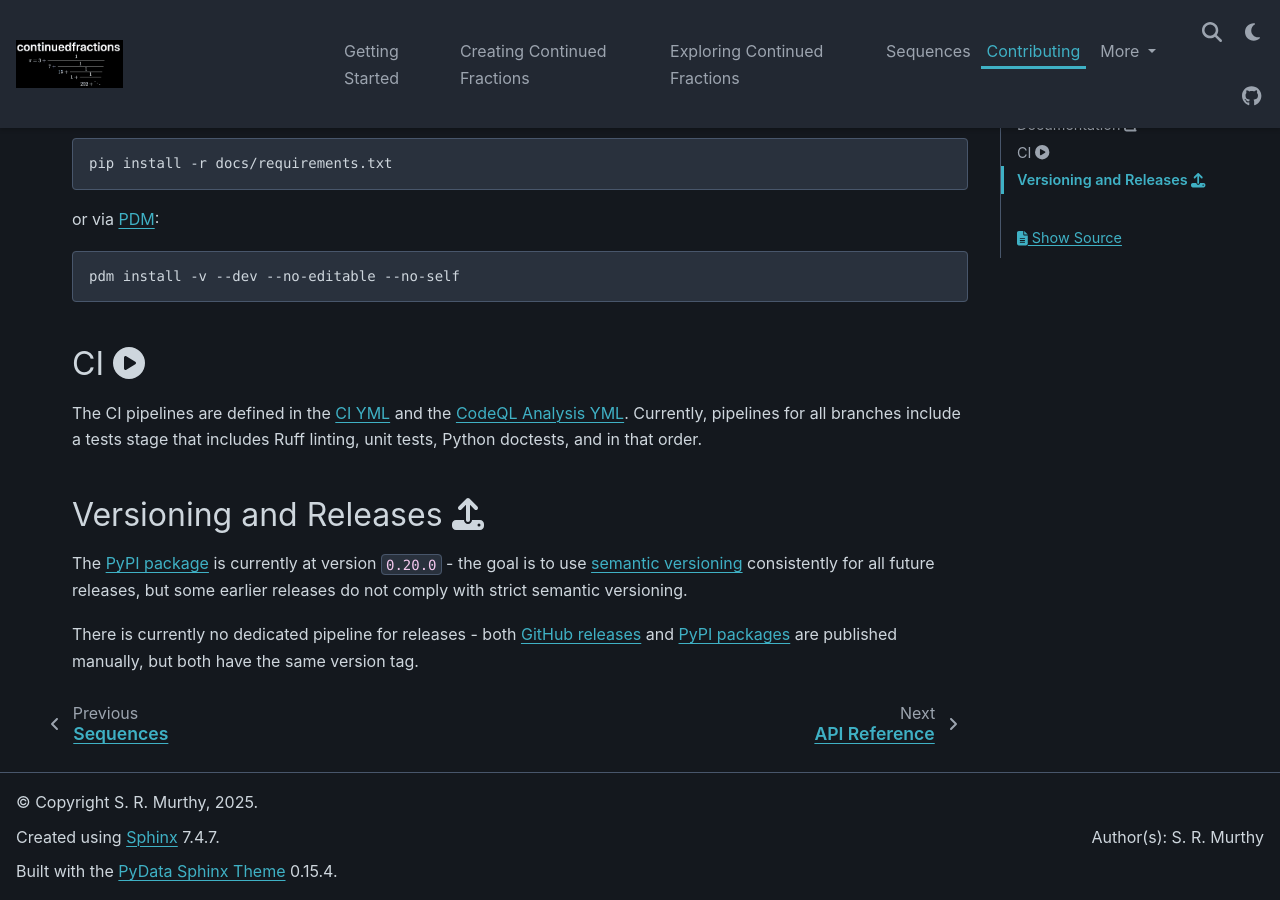
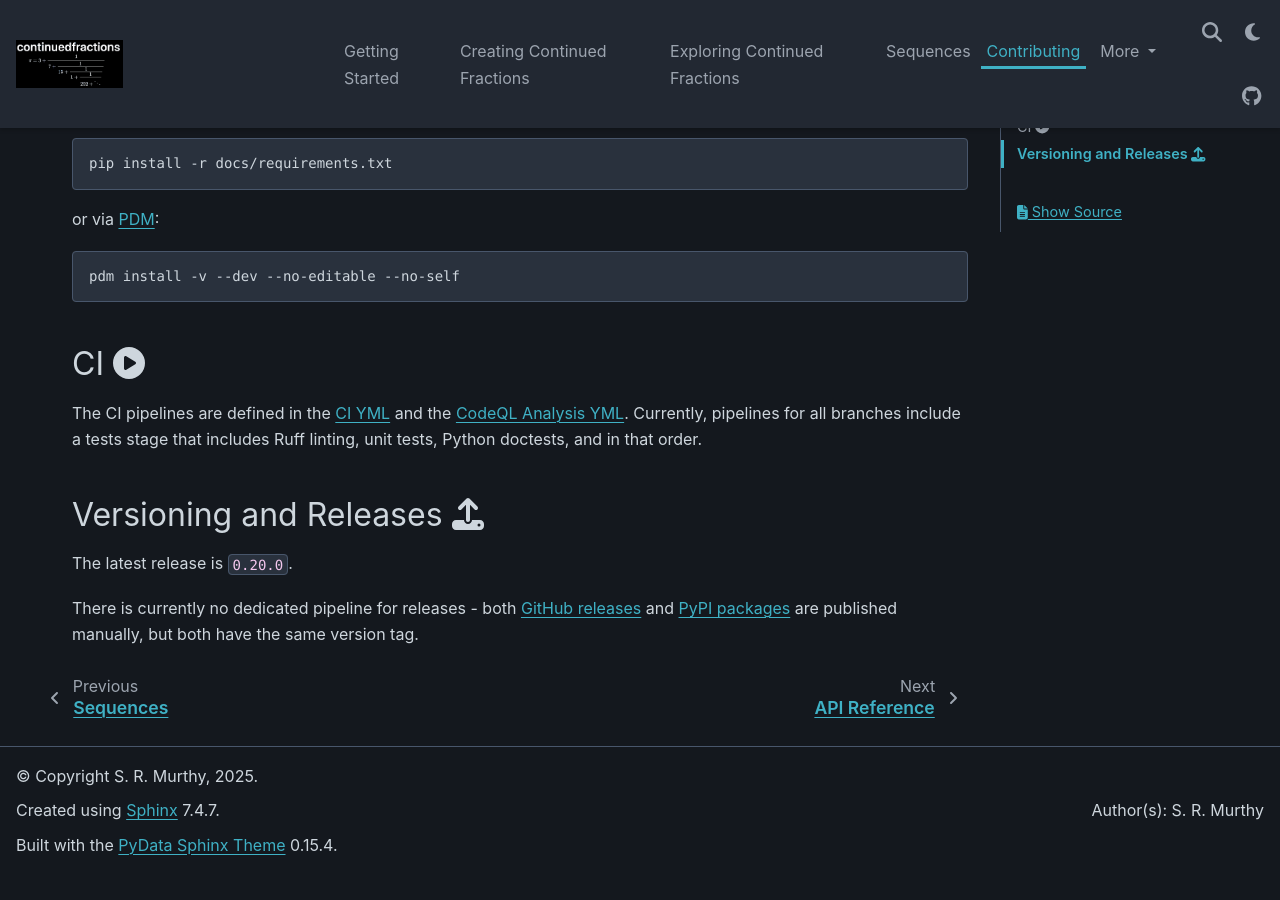
Before and after one commit to sr-murthy/continuedfractions, a Sphinx documentation site: the page built from docs/sources/contributing.rst, in a window 1280 px wide and 900 px high, scrolled down 3298 px. Built offline with Sphinx 7.4.7 and the PyData theme 0.15.4, drawn with Linux system fonts in a browser that asks for light colours; nearby versions of some CDN libraries; after the commit the page ends 4172 px from its top, so only the background shows below that.

Commit message:
docs: tweak contributions page source

```diff
--- a/docs/sources/contributing.rst
+++ b/docs/sources/contributing.rst
@@ -165,6 +165,6 @@ The CI pipelines are defined in the `CI YML <https://github.com/sr-murthy/contin
 Versioning and Releases :fas:`upload`
 =====================================
 
-The `PyPI package <https://pypi.org/project/continuedfractions/>`_ is currently at version ``0.20.0`` - the goal is to use `semantic versioning <https://semver.org/>`_ consistently for all future releases, but some earlier releases do not comply with strict semantic versioning.
+The latest release is ``0.20.0``.
 
 There is currently no dedicated pipeline for releases - both `GitHub releases <https://github.com/sr-murthy/continuedfractions/releases>`_ and `PyPI packages <https://pypi.org/project/continuedfractions>`_ are published manually, but both have the same version tag.
```
Also changed, not shown: CONTRIBUTING.md (+1 -2 lines).
